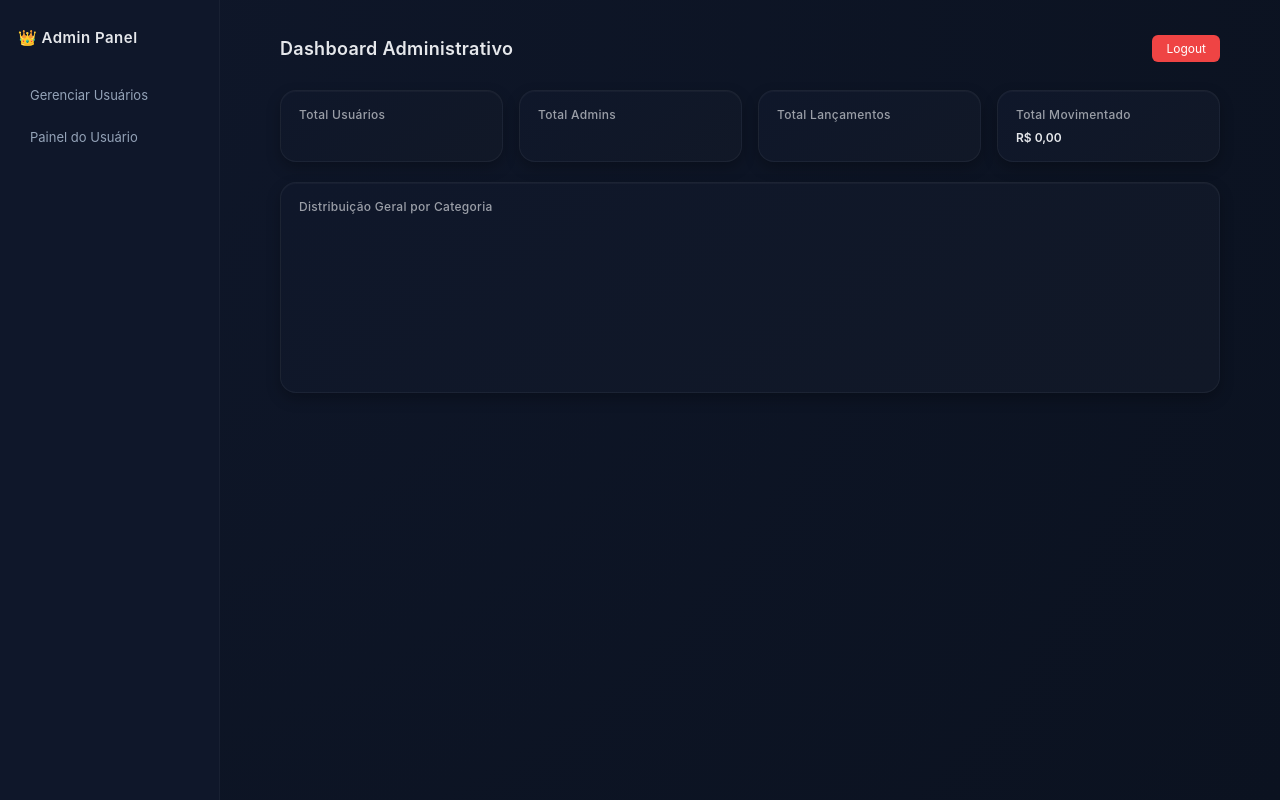
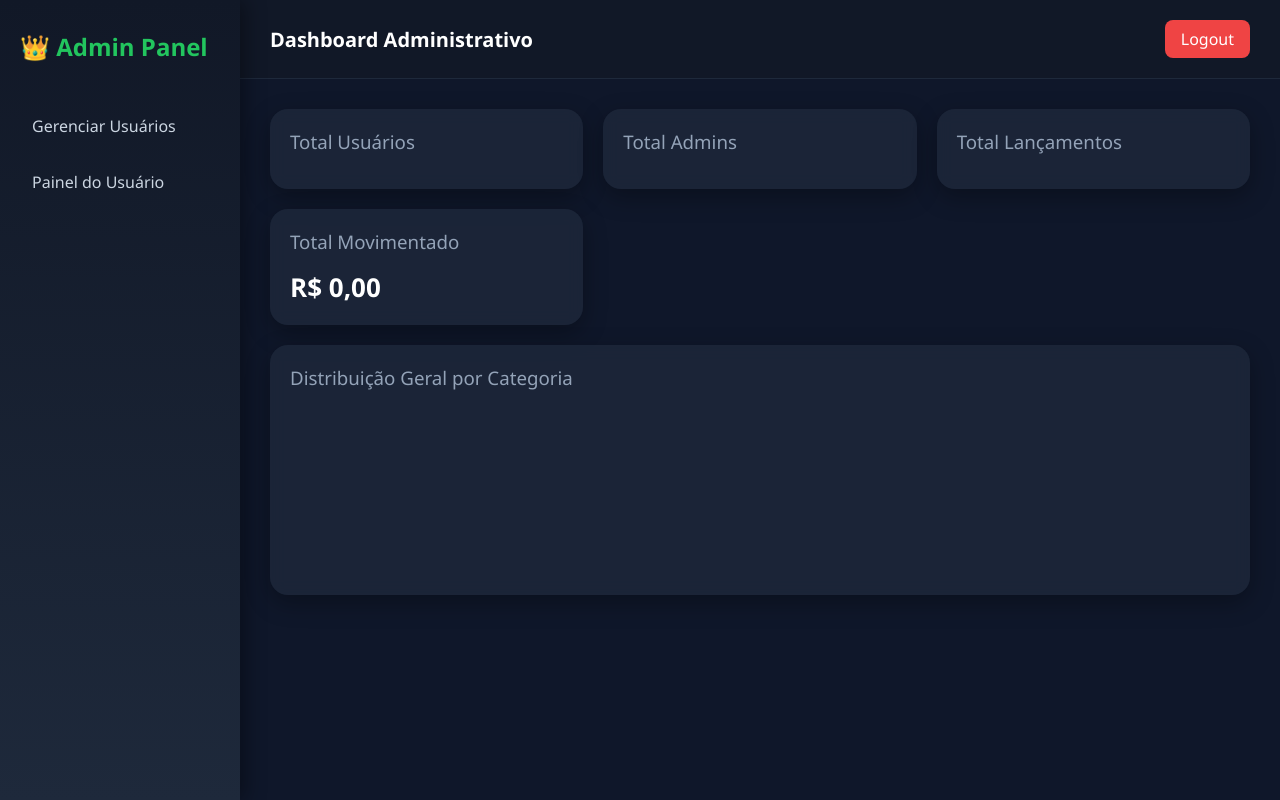
Before and after one commit to iproleplay/controle-financeiro, a Flask app: template templates/admin_dashboard.html in a window 1280 px wide. Run offline with Flask 3, Linux system fonts and the light colour scheme; the template is opened without the code that fills it, so the values that code supplies are empty; a map, chart or similar area stays blank; some libraries are stand-ins or nearby versions.

Commit message:
Upgrade visual: layout estilo banco digital com sidebar moderna, cards glass e visual fintech

```diff
--- a/static/style.css
+++ b/static/style.css
@@ -1,185 +1,216 @@
+/* RESET */
 * {
-    box-sizing: border-box;
     margin: 0;
     padding: 0;
-    font-family: Inter, system-ui, -apple-system, sans-serif;
+    box-sizing: border-box;
+    font-family: 'Segoe UI', sans-serif;
 }
 
 body {
-    background: radial-gradient(circle at top left, #0f172a, #0b1220);
-    color: #e5e7eb;
+    background: #0f172a;
+    color: #ffffff;
     display: flex;
 }
 
 /* SIDEBAR */
 .sidebar {
-    width: 220px;
-    background: #0f172a;
-    min-height: 100vh;
-    padding: 28px 18px;
-    border-right: 1px solid rgba(255,255,255,0.04);
+    width: 240px;
+    background: linear-gradient(180deg, #111827, #1e293b);
+    height: 100vh;
+    padding: 30px 20px;
+    position: fixed;
+    box-shadow: 4px 0 20px rgba(0,0,0,0.4);
 }
 
 .sidebar h2 {
-    font-size: 15px;
-    margin-bottom: 30px;
+    margin-bottom: 40px;
     font-weight: 600;
-    letter-spacing: 0.5px;
+    color: #22c55e;
 }
 
 .sidebar a {
     display: block;
-    padding: 10px 12px;
-    margin-bottom: 6px;
-    color: #94a3b8;
+    padding: 12px;
+    margin-bottom: 10px;
+    border-radius: 10px;
     text-decoration: none;
-    font-size: 13px;
-    border-radius: 8px;
-    transition: 0.2s ease;
+    color: #cbd5e1;
+    transition: 0.3s;
 }
 
-.sidebar a:hover {
-    background: rgba(59,130,246,0.15);
-    color: #ffffff;
+.sidebar a:hover,
+.sidebar a.active {
+    background: #22c55e;
+    color: #0f172a;
+    font-weight: 600;
 }
 
 /* MAIN */
 .main {
-    flex: 1;
-    padding: 35px 60px;
-    max-width: 1200px;
-    margin: 0 auto;
+    margin-left: 240px;
+    width: calc(100% - 240px);
 }
 
 /* NAVBAR */
 .navbar {
+    background: #111827;
+    padding: 20px 30px;
     display: flex;
     justify-content: space-between;
     align-items: center;
-    margin-bottom: 28px;
+    border-bottom: 1px solid #1e293b;
 }
 
 .navbar h1 {
-    font-size: 18px;
-    font-weight: 600;
-    letter-spacing: 0.3px;
+    font-size: 20px;
 }
 
 .logout-btn {
     background: #ef4444;
-    padding: 6px 14px;
-    border-radius: 6px;
-    font-size: 12px;
+    padding: 8px 16px;
+    border-radius: 8px;
+    color: white;
     text-decoration: none;
-    color: white;
-    transition: 0.2s ease;
+    transition: 0.3s;
 }
 
 .logout-btn:hover {
     background: #dc2626;
 }
 
+/* CONTENT */
+.content {
+    padding: 30px;
+}
+
 /* GRID */
 .grid {
     display: grid;
-    grid-template-columns: repeat(auto-fit, minmax(190px, 1fr));
-    gap: 16px;
+    grid-template-columns: repeat(auto-fit, minmax(250px, 1fr));
+    gap: 20px;
     margin-bottom: 20px;
 }
 
 /* CARD */
 .card {
-    background: linear-gradient(145deg, #0f172a, #111827);
-    padding: 16px 18px;
-    border-radius: 16px;
-    border: 1px solid rgba(255,255,255,0.05);
-    box-shadow:
-        0 6px 14px rgba(0,0,0,0.25),
-        inset 0 1px 0 rgba(255,255,255,0.03);
-    transition: 0.25s ease;
+    background: rgba(30,41,59,0.8);
+    backdrop-filter: blur(8px);
+    border-radius: 18px;
+    padding: 20px;
+    box-shadow: 0 8px 25px rgba(0,0,0,0.3);
+    transition: 0.3s;
 }
 
 .card:hover {
-    transform: translateY(-2px);
-    box-shadow:
-        0 10px 22px rgba(0,0,0,0.35),
-        inset 0 1px 0 rgba(255,255,255,0.04);
+    transform: translateY(-4px);
 }
 
 .card h3 {
-    font-size: 12px;
+    margin-bottom: 15px;
     font-weight: 500;
-    opacity: 0.65;
-    margin-bottom: 8px;
-    letter-spacing: 0.3px;
+    color: #94a3b8;
 }
 
 .stat {
-    font-size: 17px;
-    font-weight: 600;
+    font-size: 26px;
+    font-weight: bold;
 }
 
-/* META BAR */
+/* FORM */
+form select,
+form input,
+form button {
+    width: 100%;
+    padding: 10px;
+    margin-bottom: 10px;
+    border-radius: 10px;
+    border: none;
+    outline: none;
+}
+
+form select,
+form input {
+    background: #0f172a;
+    color: white;
+    border: 1px solid #1e293b;
+}
+
+form button {
+    background: #22c55e;
+    color: #0f172a;
+    font-weight: 600;
+    cursor: pointer;
+    transition: 0.3s;
+}
+
+form button:hover {
+    background: #16a34a;
+}
+
+/* META */
 .meta-bar {
-    background: #1f2937;
-    height: 6px;
-    border-radius: 999px;
+    width: 100%;
+    height: 12px;
+    background: #0f172a;
+    border-radius: 10px;
+    overflow: hidden;
     margin-top: 10px;
-    overflow: hidden;
 }
 
 .meta-progress {
     height: 100%;
-    border-radius: 999px;
-    transition: width 0.4s ease;
-}
-
-/* FORMS */
-.card form {
-    display: flex;
-    gap: 8px;
-    flex-wrap: wrap;
-    align-items: center;
-}
-
-.card input,
-.card select {
-    padding: 7px 10px;
-    border-radius: 8px;
-    border: 1px solid #1f2937;
-    background: #0b1220;
-    color: #ffffff;
-    font-size: 12px;
-    transition: 0.2s ease;
-}
-
-.card input:focus,
-.card select:focus {
-    border-color: #3b82f6;
-    outline: none;
-}
-
-.card button {
-    padding: 7px 14px;
-    border-radius: 8px;
-    border: none;
-    background: #3b82f6;
-    color: white;
-    font-size: 12px;
-    cursor: pointer;
-    transition: 0.2s ease;
-}
-
-.card button:hover {
-    background: #2563eb;
+    transition: 0.4s;
 }
 
 /* LISTA */
-.card div {
+.item-linha {
+    display: flex;
+    justify-content: space-between;
+    align-items: center;
+    padding: 12px 0;
+    border-bottom: 1px solid #1e293b;
+}
+
+.item-info strong {
+    display: block;
+}
+
+.item-info small {
+    opacity: 0.6;
     font-size: 12px;
 }
 
-/* GRÁFICOS */
+.badge {
+    padding: 4px 8px;
+    border-radius: 6px;
+    font-size: 12px;
+    margin-left: 8px;
+}
+
+.badge-fixa {
+    background: #3b82f6;
+}
+
+.badge-variavel {
+    background: #f97316;
+}
+
+.item-valor {
+    text-align: right;
+}
+
+.excluir {
+    display: block;
+    font-size: 12px;
+    color: #ef4444;
+    text-decoration: none;
+}
+
+.excluir:hover {
+    text-decoration: underline;
+}
+
+/* CANVAS */
 canvas {
-    max-height: 200px !important;
+    margin-top: 15px;
 }
```
